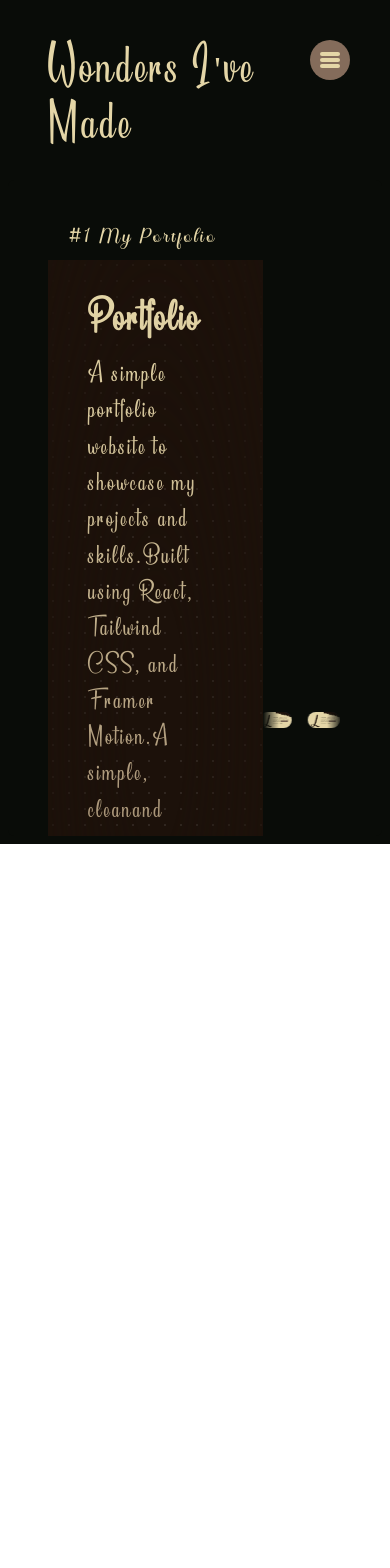
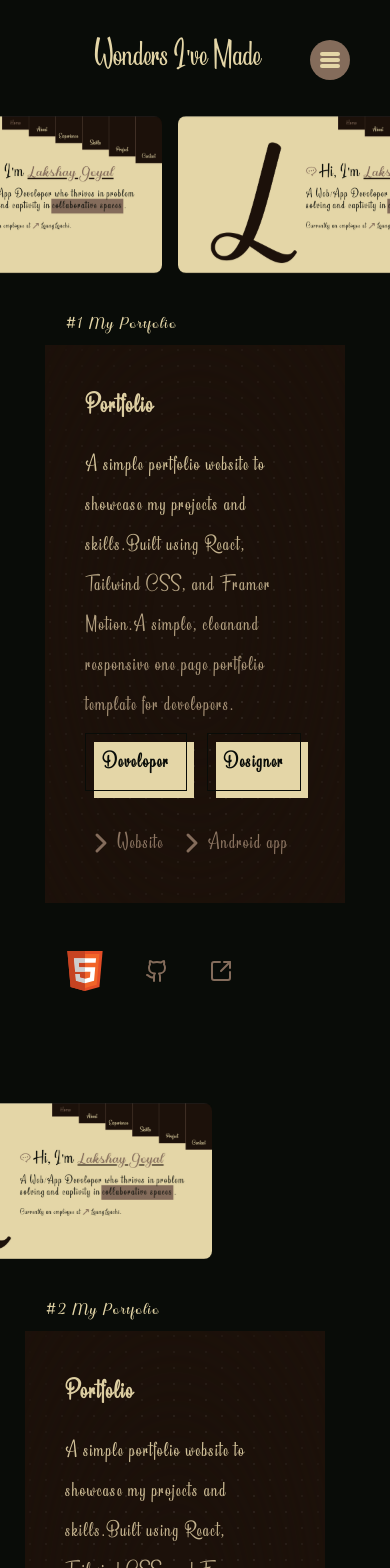
Before and after one commit to LaKsHaY5280/portfolio-v3, a Next.js app: page /project in a window 390 px wide. Shown: the top 1568 px of the page. Before the commit the page ends 844 px from the top, so only its background shows below. Built offline with nearby package versions, Linux system fonts and the light colour scheme.

Commit message:
project page responsive

```diff
--- a/app/globals.css
+++ b/app/globals.css
@@ -114,4 +114,8 @@
     @apply text-xl leading-[3.5rem] tracking-[0.1rem] font-['snow'] max-xl:text-xl max-xl:leading-[2.5rem] max-xl:tracking-[0.1rem] max-lg:text-lg max-lg:leading-[2.5rem] max-lg:tracking-[0.1rem];
   }
 
+  .projIndx{
+    @apply text-xl leading-[3.5rem] tracking-[0.1rem] font-['snow'] max-xl:text-lg max-xl:leading-[2.5rem] max-xl:tracking-[0.1rem] max-lg:text-sm max-lg:leading-[2.5rem] max-lg:tracking-[0.1rem];
+  }
+
 }
--- a/components/Projects.tsx
+++ b/components/Projects.tsx
@@ -7,15 +7,17 @@ const Projects = () => {
   return (
     <div id="projects" className=" overflow-hidden">
       <Navbar />
-      <div className=" bg-night max-h-screen w-full flex flex-col justify-around items-start pt-10 px-2 pb-2 overflow-hidden">
-        <h1 className=" pgHeading text-day mb-7 px-10 "> {projects.heading}</h1>
-        <ScrollArea className=" h-[45rem] w-full rounded-md boder flex flex-col justify-around items-center gap-10 overflow-hidden ">
-          <div className=" h-full w-full flex flex-col justify-center items-center gap-10 pb-14">
-            {projects.projects.map((project) => (
-              <ProjectCard key={project.id} project={project} />
-            ))}
-          </div>
-        </ScrollArea>
+      <div className=" bg-night h-full w-full flex flex-col justify-center items-center pt-10 px-2 pb-2 overflow-hidden">
+        <h1 className=" homeHeading text-day mb-7 px-10 lg:pt-16 w-9/12 flex justify-start items-center ">
+          <span>{projects.heading}</span>
+        </h1>
+        {/* <ScrollArea className=" h-[45rem] w-full rounded-md boder flex flex-col justify-around items-center gap-10 overflow-hidden "> */}
+        <div className=" h-full w-full flex flex-col justify-center items-center gap-32 xl:gap-10 pb-14 ">
+          {projects.projects.map((project) => (
+            <ProjectCard key={project.id} project={project} />
+          ))}
+        </div>
+        {/* </ScrollArea> */}
       </div>
     </div>
   );
--- a/components/elements/ProjectCard.tsx
+++ b/components/elements/ProjectCard.tsx
@@ -29,38 +29,36 @@ const ProjectCard = ({ project }: ProjectCardProps) => {
   return (
     <div
       className={` bg-night h-full w-full flex ${
-        isEvenIdx ? "flex-row-reverse" : "flex-row"
-      } justify-around items-center gap-0 `}
+        isEvenIdx ? "flex-row-reverse" : "flex-row "
+      } max-xl:flex-col-reverse justify-around items-center gap-0 `}
     >
       <div
         className={` ${
-          isEvenIdx ? "mr-10" : "ml-10"
-        } w-1/2 h-full my-20 text-xl leading-[2.27rem] tracking-[0.15rem] font-['Snow'] text-day `}
+          isEvenIdx ? "mr-10" : "lg:ml-10"
+        } w-4/5 xl:w-1/2 h-full text-xl leading-[2.27rem] tracking-[0.15rem] font-['Snow'] text-day `}
       >
-        <div className=" py-5 h-full w-full dark:bg-black bg-secondary  dark:bg-dot-white/[0.2] bg-dot-white/[0.2] relative flex items-center justify-center">
-          <p className=" absolute z-20 -top-10 left-0 px-5 text-lg leading-[2.27rem] tracking-[0.15rem] font-['Santika'] ">
+        <div className=" my-14 py-5 h-full w-full dark:bg-black bg-secondary  dark:bg-dot-white/[0.2] bg-dot-white/[0.2] relative flex items-center justify-center">
+          <p className=" absolute z-20 -top-10 left-0 px-5 projIndx font-['Santika'] ">
             #{id} {tag}
           </p>
           <div className="absolute pointer-events-none inset-0 flex items-center justify-center da rk:bg-black bg-secondary [mask-image:radial-gradient(ellipse_at_center,transparent_20%,black)]"></div>
           <div className=" z-20 bg-clip-text text-transparent bg-gradient-to-b from-day to-primary h-full w-full flex flex-col justify-around items-start gap-5 px-10 py-5">
-            <h2 className=" font-bold text-3xl">{title}</h2>
-            <p className=" text-lg leading-[2.27rem] tracking-[0.15rem] ">
-              {desc}
-            </p>
-            <div className=" -mt-3 text-sm font-bold leading-[2.27rem] tracking-[0.15rem] flex justify-around items-center gap-5">
+            <h2 className=" font-bold homeBody">{title}</h2>
+            <p className=" homeCaption ">{desc}</p>
+            <div className=" -mt-3 text-sm font-bold leading-[2.27rem] tracking-[0.15rem] flex flex-wrap justify-around items-center gap-5">
               {role.map((role) => (
                 <span
                   key={role.id}
                   className="px-4 py-2 border border-night bg-transparent text-night  dark:border-white relative group transition duration-200"
                 >
                   <span className="absolute -bottom-2 -right-2 bg-day h-full w-full -z-10 group-hover:bottom-0 group-hover:right-0 transition-all duration-200" />
-                  <span className="relative">{role.name}</span>
+                  <span className="relative homeCaption">{role.name}</span>
                 </span>
               ))}
             </div>
-            <p className=" h-full w-full flex justify-start items-center gap-3 mt-3">
+            <p className=" h-full w-full flex flex-wrap justify-start items-center gap-3 mt-3">
               {software.map((software) => (
-                <span className="  h-full flex justify-start items-center ">
+                <span className="  h-full flex justify-start items-center homeCaption ">
                   <ChevronRight
                     size={32}
                     color="#846c5b"
@@ -72,14 +70,15 @@ const ProjectCard = ({ project }: ProjectCardProps) => {
               ))}
             </p>
           </div>
-          <div className=" absolute z-20 -bottom-32 left-0 right-0 flex justify-between items-center mx-5 my-10 w-full">
+          <div className=" absolute z-20 -bottom-32 left-0 flex justify-between items-center mx-5 my-10 ">
+            <div className=" w-full flex flex-wrap justify-center items-center gap-10">
               <div className=" flex items-center">
                 <AnimatedTooltip items={project.tech} />
               </div>
-            <div className=" flex justify-between items-center gap-10 mr-28">
+              <div className=" flex justify-between items-center gap-10 ">
                 <a href={github}>
                   <Github
-                  size={32}
+                    className=" lg:w-10 lg:h-10"
                     color="#846c5b"
                     strokeWidth={2}
                     absoluteStrokeWidth
@@ -87,7 +86,7 @@ const ProjectCard = ({ project }: ProjectCardProps) => {
                 </a>
                 <a href={live}>
                   <SquareArrowOutUpRight
-                  size={32}
+                    className=" lg:w-10 lg:h-10"
                     color="#846c5b"
                     strokeWidth={2}
                     absoluteStrokeWidth
@@ -97,8 +96,9 @@ const ProjectCard = ({ project }: ProjectCardProps) => {
             </div>
           </div>
         </div>
+      </div>
 
-      <div className=" w-[45%] h-full flex justify-between items-center gap-10">
+      <div className=" xl:w-[45%] h-full flex justify-between items-center gap-10">
         <InfiniteMovingCards
           items={img}
           direction={isEvenIdx ? "right" : "left"}
--- a/components/elements/SkillCard.tsx
+++ b/components/elements/SkillCard.tsx
@@ -48,8 +48,8 @@ export function SkillCard({ skill: { name, skills } }: SkillCardProps) {
         onMouseLeave={() => setHovered(false)}
         className=" h-full  flex flex-col lg:flex-row overflow-hidden items-center justify-center bg-black gap-4 mx-auto px-8 relative rounded-lg"
       >
-        <div className=" w-full h-full flex flex-col justify-start items-center md:text-2xl font-medium text-day relative z-20 max-w-2xl mx-auto py-10 text-lg leading-[3.5rem] tracking-[0.2rem] font-['Snow'] ">
-          <p className=" mb-5">{name}</p>
+        <div className=" w-full h-full flex flex-col justify-start items-center md:text-2xl font-medium text-day relative z-20 max-w-2xl mx-auto py-10 font-['Snow'] ">
+          <p className=" aboutBody mb-5">{name}</p>
           <ScrollArea className="h-full w-full flex flex-col justify-around items-center pt-3 ">
             <ul className=" w-full h-full flex flex-col justify-around items-start gap-4 text-sm leading-[2rem] tracking-[0.2rem]">
               {skills.map((s, i) => (
@@ -68,7 +68,7 @@ export function SkillCard({ skill: { name, skills } }: SkillCardProps) {
                     initial={{ x: -100, opacity: 0 }}
                     className=" w-full flex flex-col justify-center items-center"
                   >
-                    <motion.div>
+                    <motion.div className=" aboutBody">
                       {s.name}
                       <Separator className=" bg-day" />
                     </motion.div>
--- a/components/ui/animated-tooltip.tsx
+++ b/components/ui/animated-tooltip.tsx
@@ -81,7 +81,7 @@ export const AnimatedTooltip = ({
             width={100}
             src={item.image}
             alt={item.name}
-            className="object-cover !m-0 !p-0 object-top  h-14 w-14 group-hover:scale-105 group-hover:z-30   relative transition duration-500"
+            className="object-cover !m-0 !p-0 object-top  h-14 w-14 group-hover:scale-105 group-hover:z-30   relative transition duration-500 max-lg:w-10 max-lg:h-10"
           />
         </div>
       ))}
--- a/components/ui/infinite-moving-cards.tsx
+++ b/components/ui/infinite-moving-cards.tsx
@@ -87,7 +87,7 @@ export const InfiniteMovingCards = ({
       >
         {items.map((item, idx) => (
           <li
-            className="w-[2rem]  relative rounded-2xl flex-shrink-0  md:w-[40rem]"
+            className="w-[20rem]  relative rounded-2xl flex-shrink-0  md:w-[40rem]"
             style={{
               background:
                 "linear-gradient(180deg, var(--slate-800), var(--slate-900)",
```
Lines whose indentation alone changed are shown as unchanged.
